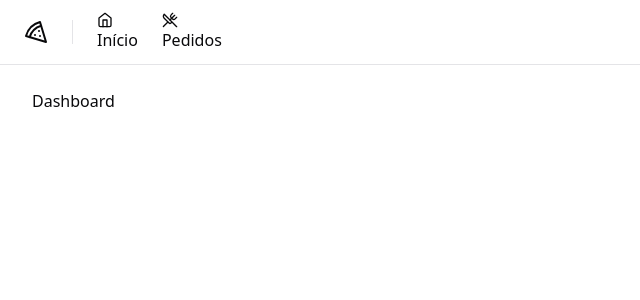
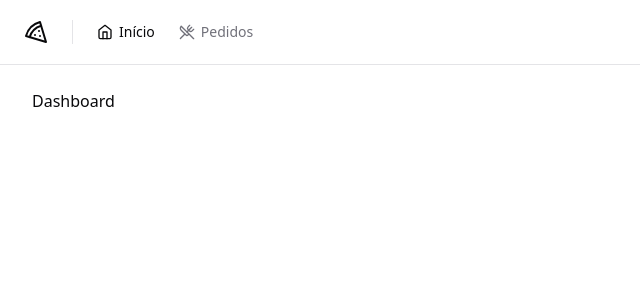
Before and after one commit to erickmarquesc/PizzaShop, a React (Vite) app: page / in a window 1280 px wide. Shown: the top 300 px of the page, without its empty margins (0-640 px from the left). Built offline with nearby package versions, Linux system fonts and the light colour scheme.

Commit message:
perf: :art: Substitui o componente Link do react para o componente NavLink

```diff
--- a/src/components/header.tsx
+++ b/src/components/header.tsx
@@ -1,6 +1,6 @@
 import { Home, Pizza, UtensilsCrossed } from 'lucide-react'
 import { Separator } from './ui/separator'
-import { Link } from 'react-router-dom'
+import { NavLink } from './nav-link'
 
 export function Header() {
   return (
@@ -10,14 +10,14 @@ export function Header() {
         <Separator orientation="vertical" className="h-6" />
 
         <nav className="flex items-center space-x-4 lg:space-x-6">
-          <Link to="/">
+          <NavLink to="/">
             <Home className="h-4 w-4" />
             Início
-          </Link>
-          <Link to="/orders">
+          </NavLink>
+          <NavLink to="/orders">
             <UtensilsCrossed className="h-4 w-4" />
             Pedidos
-          </Link>
+          </NavLink>
         </nav>
       </div>
     </div>
```
